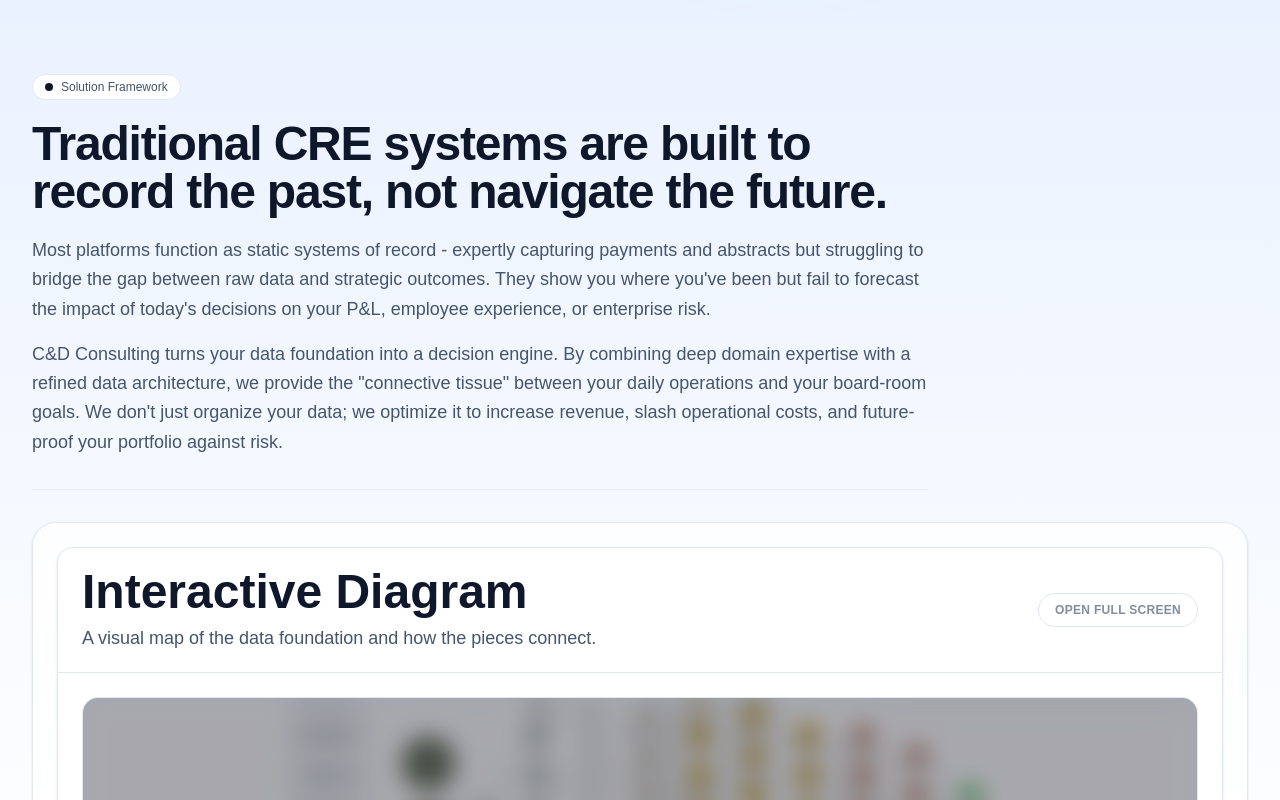
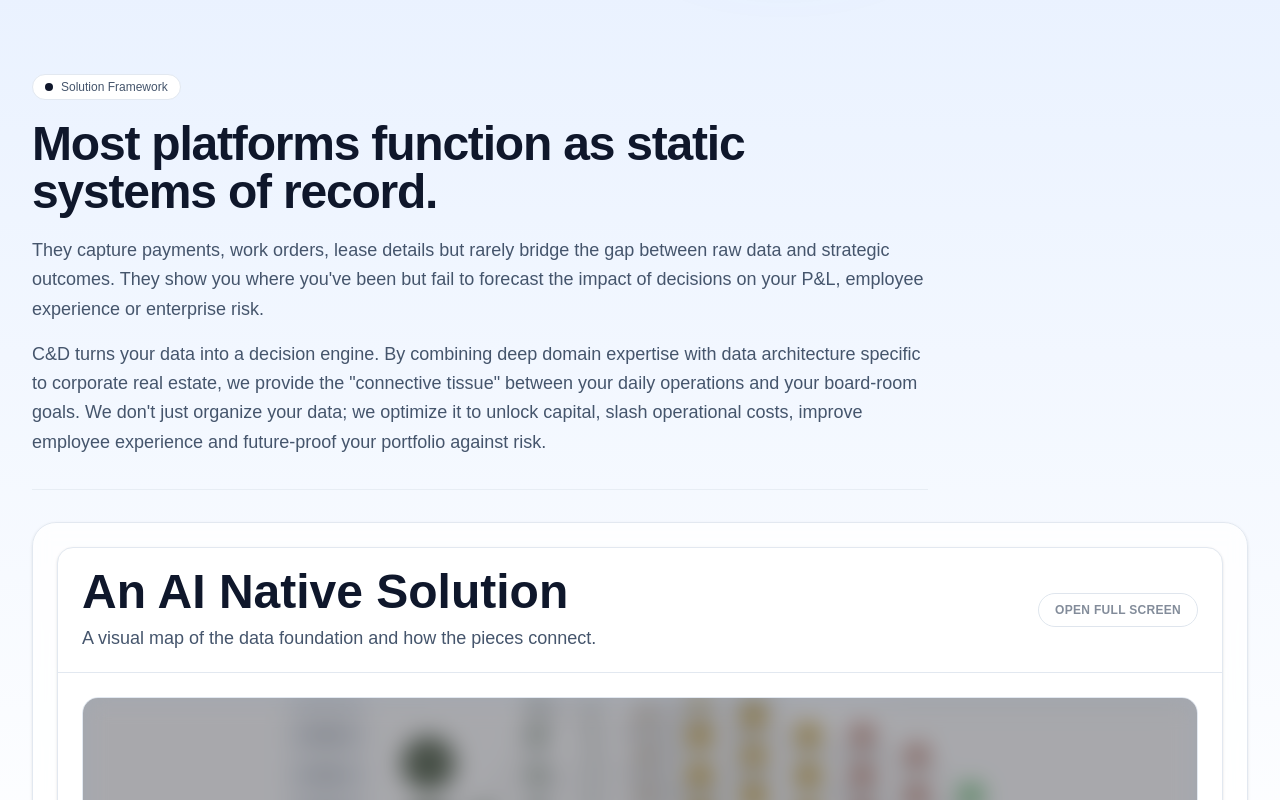
Before and after one commit to gliderhover/cd-consulting-site, a Next.js app: page / in a window 1280 px wide. Shown: the part 780-1580 px from the top of the page. Built offline with nearby package versions, Linux system fonts and the light colour scheme.

Commit message:
content updated

```diff
--- a/app/diagram/page.tsx
+++ b/app/diagram/page.tsx
@@ -9,7 +9,7 @@ export default function DiagramPage() {
             Diagram
           </p>
           <h1 className="mt-2 text-3xl font-semibold tracking-tight text-slate-900 md:text-4xl">
-            Interactive Diagram
+            An AI Native Solution
           </h1>
           <p className="mt-3 text-slate-600">
             Explore the interactive decision map in a dedicated view.
@@ -26,7 +26,7 @@ export default function DiagramPage() {
       <div className="mt-8">
         <DiagramGate
           mode="page"
-          title="Interactive Diagram"
+          title="An AI Native Solution"
           subtitle="Explore the interactive decision map in a dedicated full-page view."
         />
       </div>
--- a/components/DiagramGate.tsx
+++ b/components/DiagramGate.tsx
@@ -24,7 +24,7 @@ const COOKIE_MAX_AGE = 60 * 60 * 24 * 30;
 export default function DiagramGate({
   mode,
   embedSrc = "/Diagram/diagram_complete_v2.html",
-  title = "Interactive Diagram",
+  title = "An AI Native Solution",
   subtitle = "A visual map of the data foundation and how the pieces connect.",
 }: DiagramGateProps) {
   const [isUnlocked, setIsUnlocked] = useState(false);
--- a/content/contact.json
+++ b/content/contact.json
@@ -1,7 +1,7 @@
 {
   "title": "Contact",
   "subtitle": "Tell us the decision you need to enable and we will respond with a short plan.",
-  "body": "Share the decision you're working on and we will respond with a clear next step.",
+  "body": "Start a conversation with our founders and we will respond with clear next steps.",
   "email": "charles@consultcd.com",
   "emails": ["charles@consultcd.com", "diego@consultcd.com"],
   "calendar": { "label": "Book a demo", "href": "https://outlook.office.com/book/Demo@consultcd.com/" },
--- a/content/home.json
+++ b/content/home.json
@@ -1,15 +1,15 @@
 {
   "heroBadge": {
-    "prefix": "We provide the data foundation to allow for ",
+    "prefix": "We provide the data foundation and enable ",
     "emphasisPrimary": "advanced analytics",
-    "infix": ".",
+    "infix": "",
     "emphasisSecondary": ""
   },
   "heroTitle": "Own the Future of Your Portfolio",
   "heroSubtitle": "Accelerate to Strategic Analytics 10x Faster Than Traditional IT Cycles",
   "heroBodyPrimary": "We provide the Common Data Model (CDM) that automates the labor-intensive data preparation currently stalling your AI and data initiatives. Our products unblock your IT and data teams by orchestrating data 10x faster than legacy data engineering cycles.",
   "heroBodySecondary": "Move beyond dashboards; we deliver the advanced, high-fidelity analytics the industry has lacked to manage global corporate real estate portfolios.",
-  "heroFooter": "Built by CRE Natives. Powered by Proprietary Technology.",
+  "heroFooter": "Built by Corporate Real Estate Natives. Powered by Proprietary Technology.",
   "heroCtaPrimary": { "label": "Explore the technical approach", "href": "/technical" },
   "heroCtaSecondary": { "label": "Book a discovery call", "href": "#contact" },
   "differentiators": [
--- a/content/solution.json
+++ b/content/solution.json
@@ -1,20 +1,21 @@
 {
   "heroBadge": "Solution Framework",
-  "heroTitle": "Traditional CRE systems are built to record the past, not navigate the future.",
+  "heroTitle": "Most platforms function as static systems of record.",
   "heroParagraphs": [
-    "Most platforms function as static systems of record - expertly capturing payments and abstracts but struggling to bridge the gap between raw data and strategic outcomes. They show you where you've been but fail to forecast the impact of today's decisions on your P&L, employee experience, or enterprise risk.",
-    "C&D Consulting turns your data foundation into a decision engine. By combining deep domain expertise with a refined data architecture, we provide the \"connective tissue\" between your daily operations and your board-room goals. We don't just organize your data; we optimize it to increase revenue, slash operational costs, and future-proof your portfolio against risk."
+    "They capture payments, work orders, lease details but rarely bridge the gap between raw data and strategic outcomes. They show you where you've been but fail to forecast the impact of decisions on your P&L, employee experience or enterprise risk.",
+    "C&D turns your data into a decision engine. By combining deep domain expertise with data architecture specific to corporate real estate, we provide the \"connective tissue\" between your daily operations and your board-room goals. We don't just organize your data; we optimize it to unlock capital, slash operational costs, improve employee experience and future-proof your portfolio against risk."
   ],
   "graphicPlaceholder": "GRAPHIC TO BE INSERTED",
   "cta": {
-    "title": "Stop Recording the Past. Start Navigating the Future.",
-    "body": "Most portfolios are sitting on a goldmine of data they can't actually use. Our Portfolio Data Audit is a high-impact diagnostic designed to identify where your \"connective tissue\" is broken and how much capital is currently trapped in your system of record.",
+    "title": "Navigate the Future of Your Portfolio",
+    "body": "Most portfolios are sitting on a goldmine of data trapped within static systems. Our Portfolio Data Audit is a high-impact diagnostic identifying the bottlenecks that are preventing your teams from moving at the speed of the market.",
     "bulletsTitle": "What we'll uncover in 45 minutes:",
     "bullets": [
       "AI Readiness: A clear assessment of how prepared your architecture is for the next wave of automation.",
-      "The Integrity Gap: Which data sources are currently undermining your decision-making?",
-      "The ROI Roadmap: A prioritized list of \"Optimization\" tasks that lead to immediate cost reduction and time savings."
+      "The Integrity Gap: Pinpoint exactly which data sources are undermining your high-stakes decisions.",
+      "The CDM Shortcut: Discover how our Common Data Model unblocks your IT teams and accelerates analytics cycles by 10x.",
+      "The ROI Roadmap: A prioritized list of optimization tasks that lead to immediate cost reduction and time savings."
     ],
-    "primary": { "label": "Book Your Data Audit", "href": "https://outlook.office.com/book/Demo@consultcd.com/" }
+    "primary": { "label": "Book Your Portfolio Data Audit", "href": "https://outlook.office.com/book/Demo@consultcd.com/" }
   }
 }
--- a/content/technical.json
+++ b/content/technical.json
@@ -19,7 +19,7 @@
     }
   ],
   "detailsTitle": "Technical details",
-  "detailsBody": "Most CRE systems were built to record transactions, not forecast strategy. See the architecture gaps that turn teams into data janitors and how a semantic layer fixes them.",
+  "detailsBody": "Most CRE systems were built to record the past, not forecast the future. See how we fix the gaps between data and analytics",
   "issueTitle": "The issue is not reporting. It is architecture.",
   "issueBody": "Most CRE stacks were built to capture reality (payments, work orders, lease abstracts). They are great at looking backward. They struggle to forecast and connect decisions to P&L, employee experience, ESG goals, and risk. That gap turns teams into manual data janitors.",
   "issueCards": [
```
